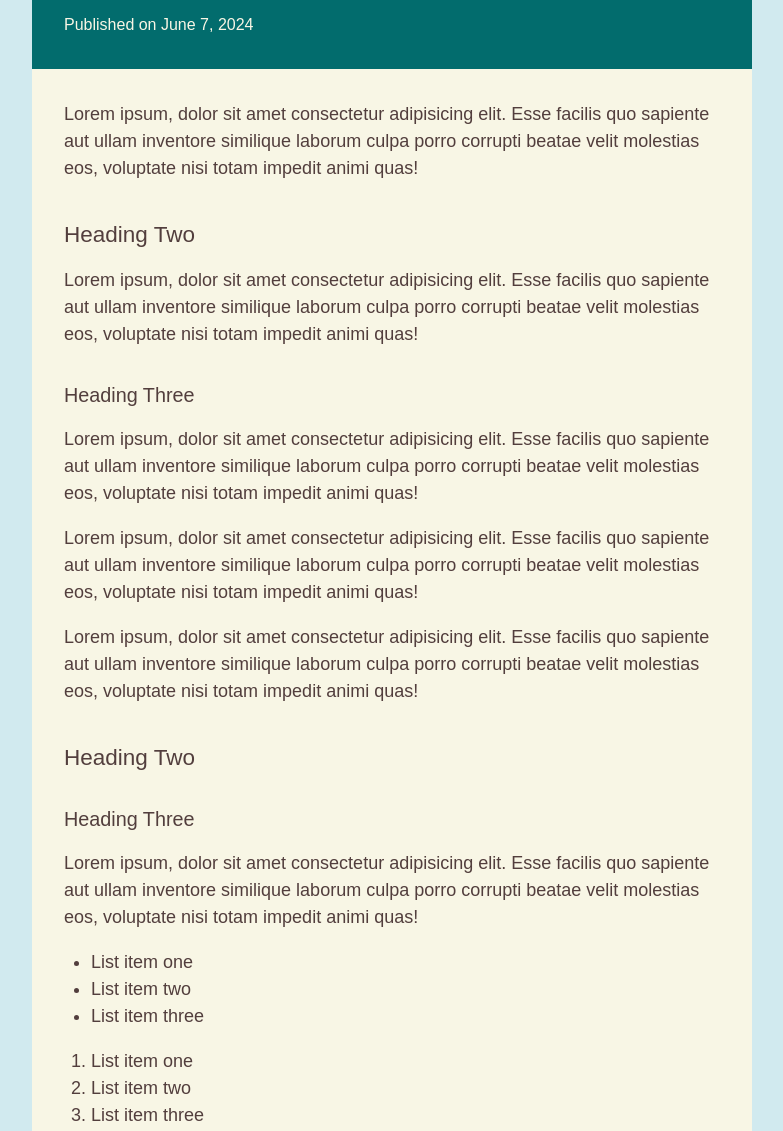
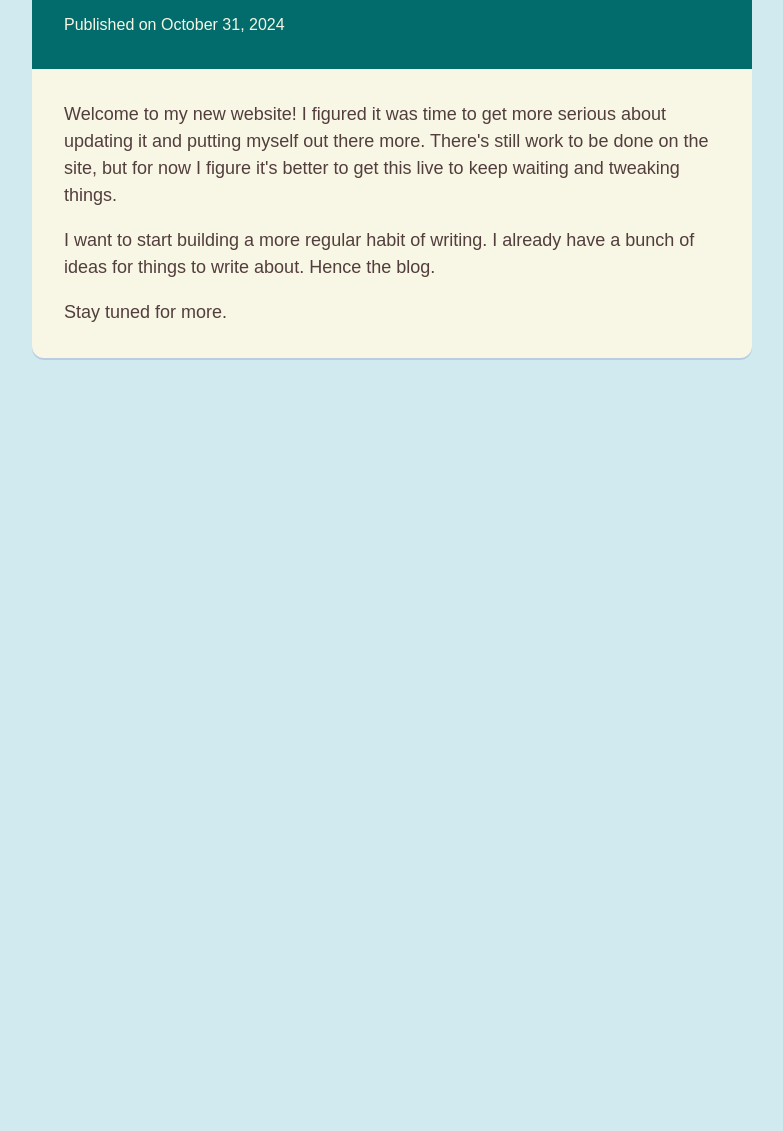
Before and after one commit to Pixelrobin/website, an Astro site: page /posts/hello-world in a window 1280 px wide. Shown: the part 169-1300 px from the top of the page, without its empty margins (248-1031 px from the left). After the commit the page ends 800 px from the top, so only its background shows below. Built offline with nearby package versions, Linux system fonts and the light colour scheme; Astro itself is replaced by a stand-in of ours; a web font is replaced by a local one.

Commit message:
Hello World!

```diff
--- a/src/content/posts/hello-world.mdx
+++ b/src/content/posts/hello-world.mdx
@@ -1,32 +1,11 @@
 ---
 title: Hello World!
-published: 2024-06-07
+published: 2024-10-31
 ---
 
-Lorem ipsum, dolor sit amet consectetur adipisicing elit. Esse facilis quo sapiente aut ullam inventore similique laborum culpa porro corrupti beatae velit molestias eos, voluptate nisi totam impedit animi quas!
+Welcome to my new website! I figured it was time to get more serious about updating it and putting myself out there more.
+There's still work to be done on the site, but for now I figure it's better to get this live to keep waiting and tweaking things.
 
-## Heading Two
+I want to start building a more regular habit of writing. I already have a bunch of ideas for things to write about. Hence the blog.
 
-Lorem ipsum, dolor sit amet consectetur adipisicing elit. Esse facilis quo sapiente aut ullam inventore similique laborum culpa porro corrupti beatae velit molestias eos, voluptate nisi totam impedit animi quas!
-
-### Heading Three
-
-Lorem ipsum, dolor sit amet consectetur adipisicing elit. Esse facilis quo sapiente aut ullam inventore similique laborum culpa porro corrupti beatae velit molestias eos, voluptate nisi totam impedit animi quas!
-
-Lorem ipsum, dolor sit amet consectetur adipisicing elit. Esse facilis quo sapiente aut ullam inventore similique laborum culpa porro corrupti beatae velit molestias eos, voluptate nisi totam impedit animi quas!
-
-Lorem ipsum, dolor sit amet consectetur adipisicing elit. Esse facilis quo sapiente aut ullam inventore similique laborum culpa porro corrupti beatae velit molestias eos, voluptate nisi totam impedit animi quas!
-
-## Heading Two
-
-### Heading Three
-
-Lorem ipsum, dolor sit amet consectetur adipisicing elit. Esse facilis quo sapiente aut ullam inventore similique laborum culpa porro corrupti beatae velit molestias eos, voluptate nisi totam impedit animi quas!
-
-- List item one
-- List item two
-- List item three
-
-1. List item one
-2. List item two
-3. List item three
+Stay tuned for more.
```
